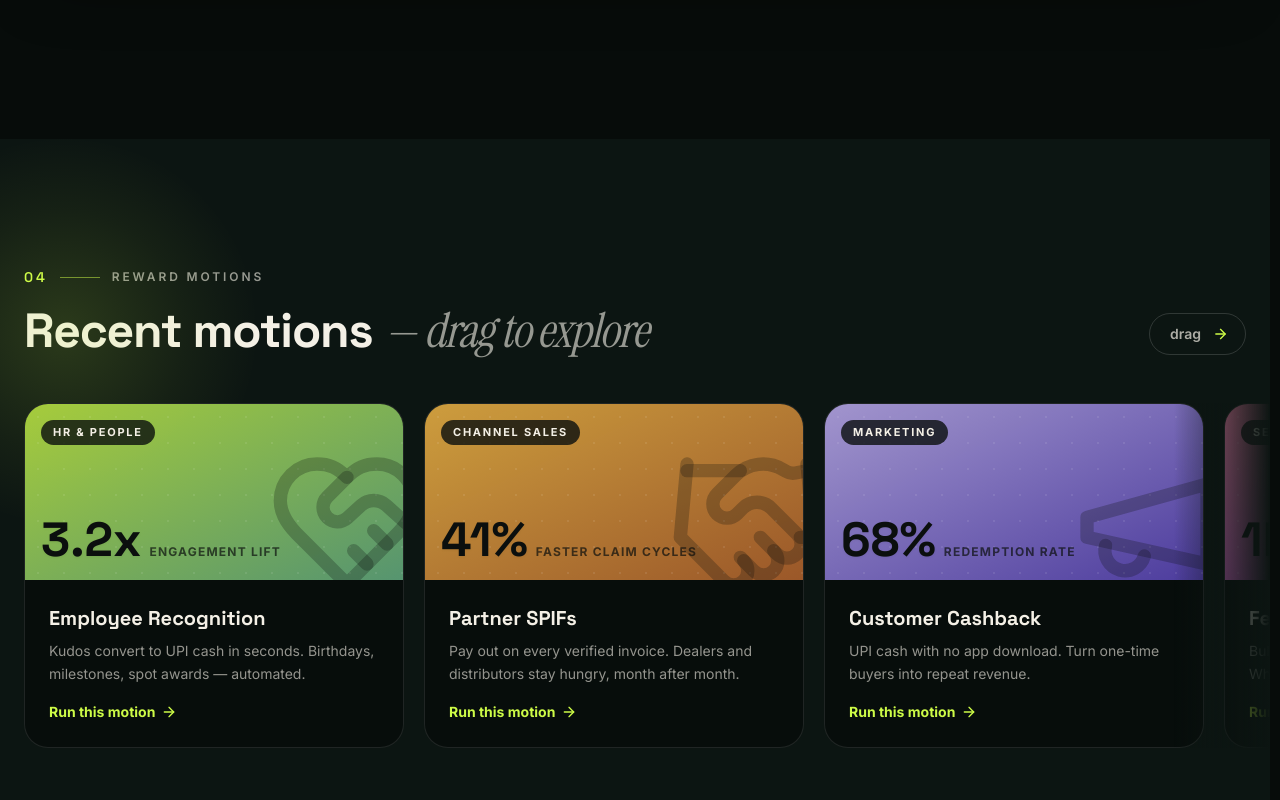
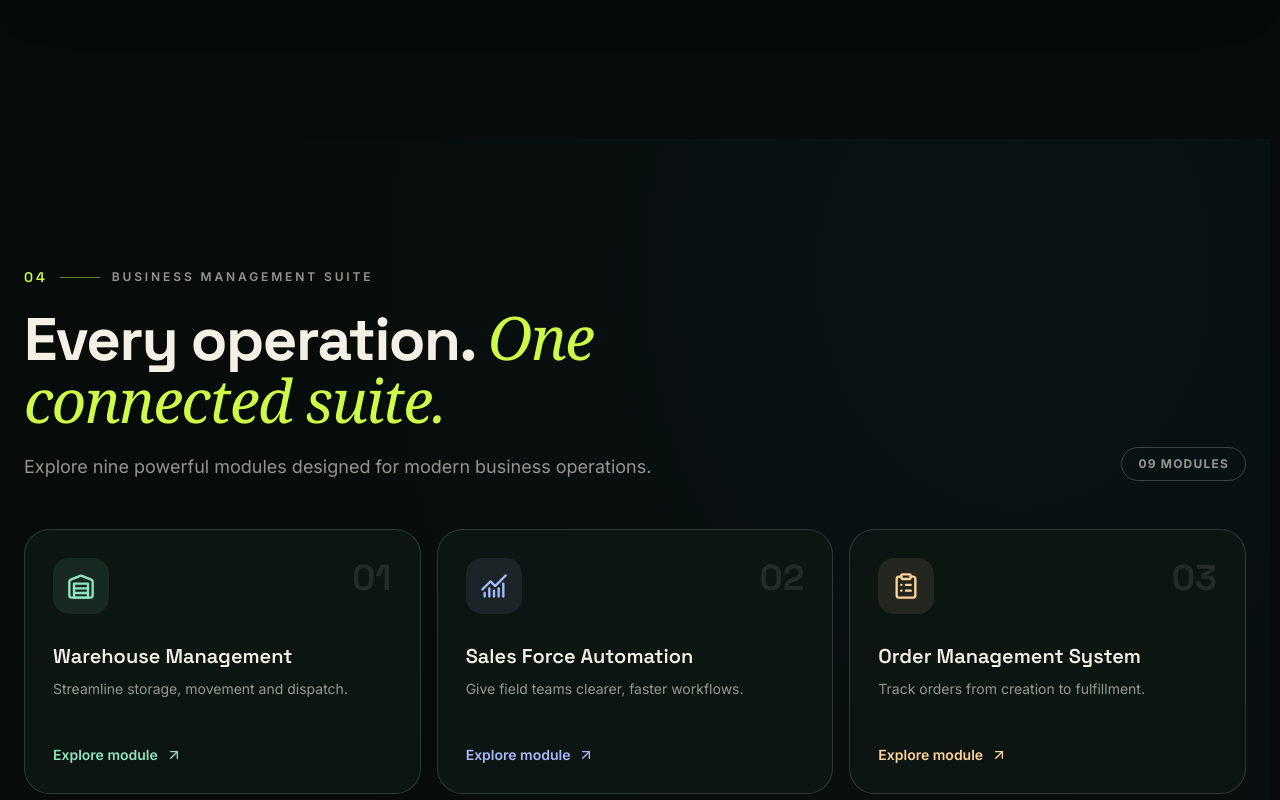
Before and after one commit to anshulmalik1008/budgetree-revamp, a Next.js app: page / in a window 1280 px wide. Shown: the part 6380-7180 px from the top of the page. Built offline with nearby package versions, Linux system fonts and the light colour scheme.

Commit message:
Add ManagementSuite component to page

```diff
--- a/src/app/page.tsx
+++ b/src/app/page.tsx
@@ -9,6 +9,7 @@ import { LogoMarquee, Strip } from "@/components/Marquee";
 import WhyUs from "@/components/WhyUs";
 import LaunchSteps from "@/components/LaunchSteps";
 import ProductStack from "@/components/ProductStack";
+import ManagementSuite from "@/components/ManagementSuite";
 import DragRail from "@/components/DragRail";
 import Calculator from "@/components/Calculator";
 import Testimonials from "@/components/Testimonials";
@@ -53,6 +54,7 @@ export default function Home() {
           <WhyUs />
           <LaunchSteps />
           <ProductStack />
+          <ManagementSuite />
           <DragRail />
           <Strip
             outline
```
